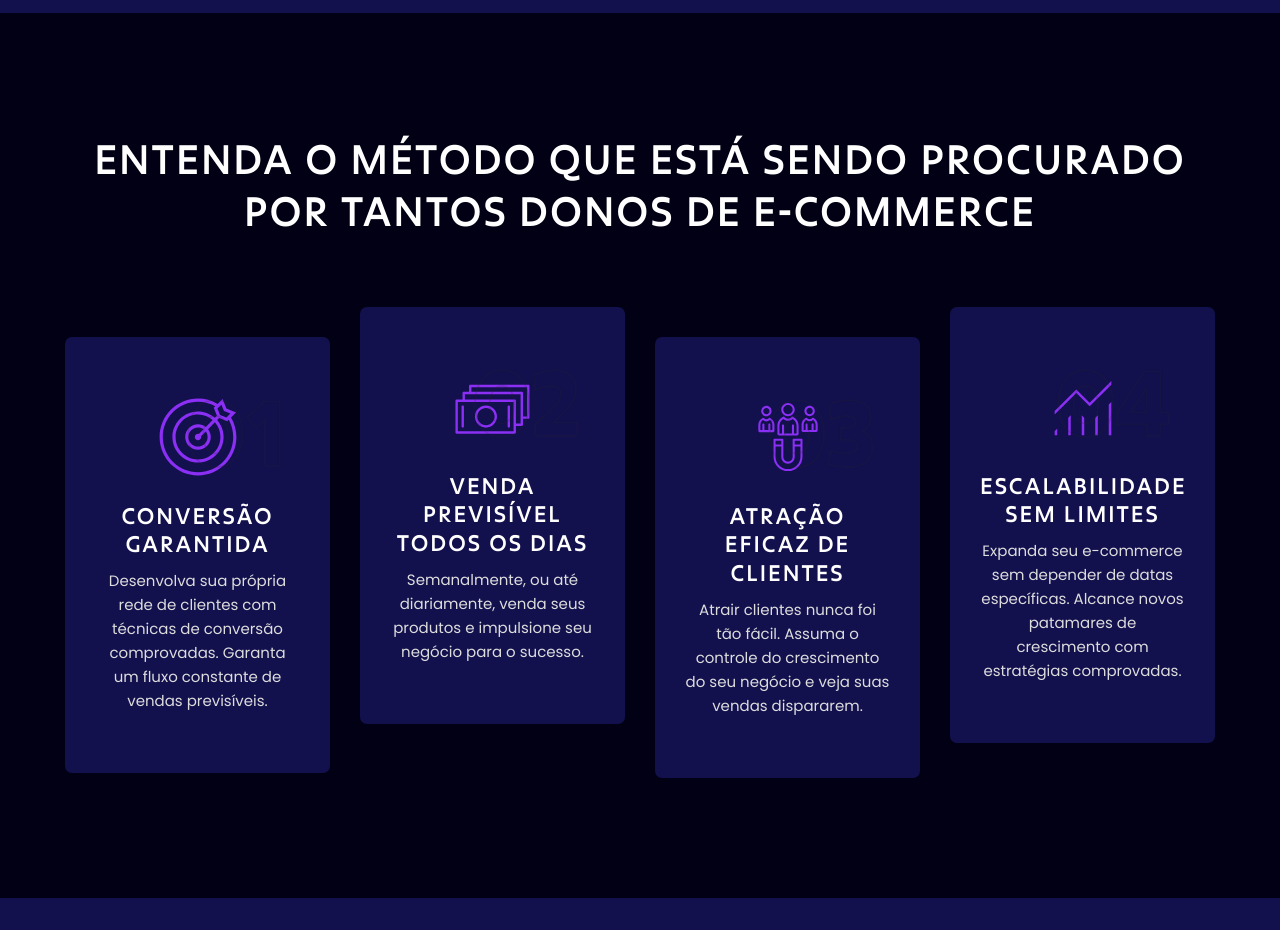
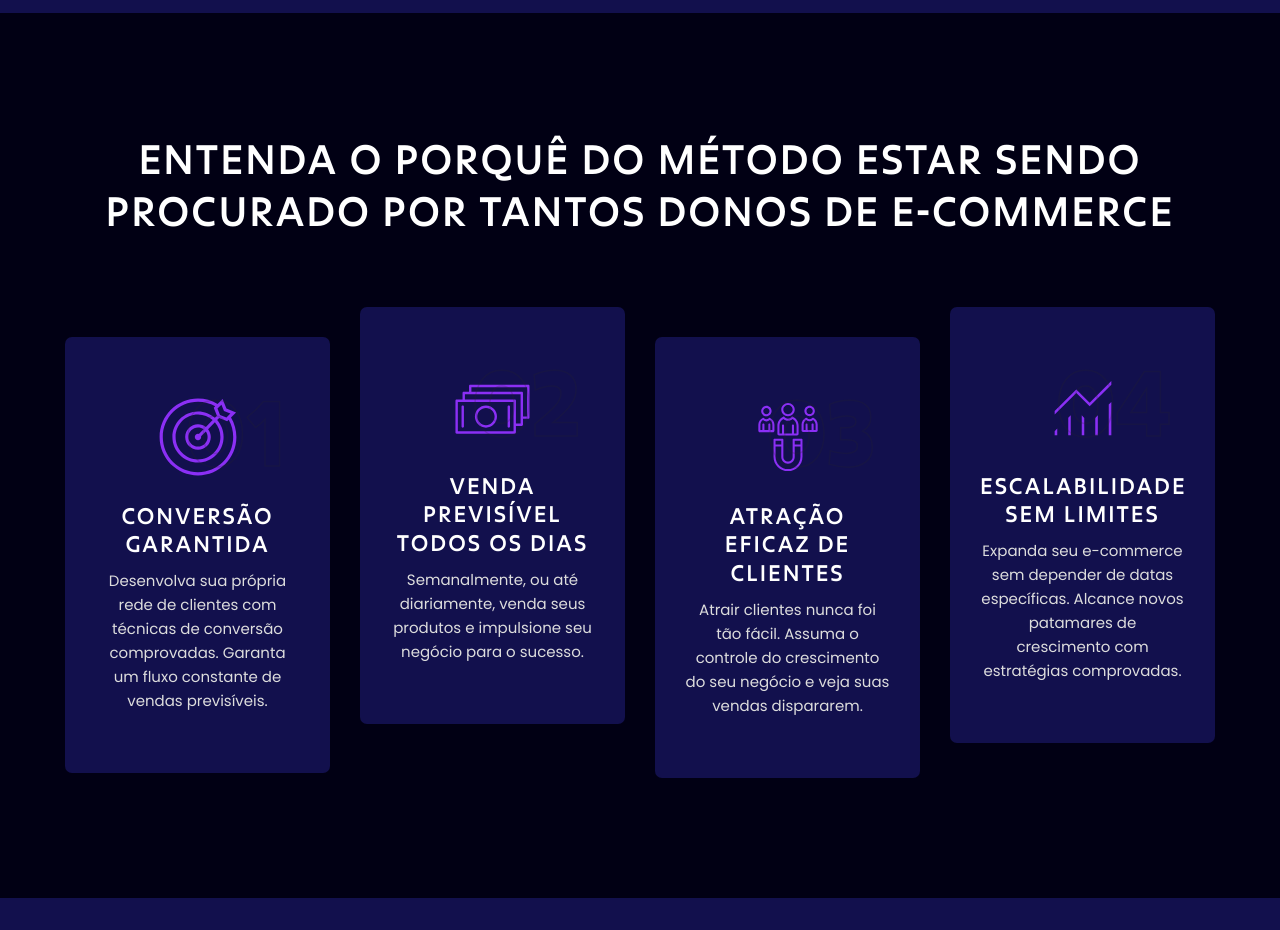
Before and after one commit to YomiFabio/fapas, a plain HTML site: page index.html in a window 1280 px wide. Shown: the part 1780-2710 px from the top of the page. Drawn offline with Linux system fonts and the light colour scheme.

Commit message:
icons edition

```diff
--- a/index.html
+++ b/index.html
@@ -152,7 +152,7 @@
                 <!-- Service -->
                 <div class="container section-margin">
                     <div class="section-title mb-70 text-center d-flex flex-column">
-                        <h2 class="title-h2 text-upper">Entenda o método que está sendo procurado por tantos donos de e-commerce</h2>
+                        <h2 class="title-h2 text-upper">Entenda o porquê do método estar sendo procurado por tantos donos de e-commerce</h2>
                     </div>
                     <div class="list-with-number icon-top dsn-icon-theme-color text-center">
                         <div class="dsn-service d-grid grid-lg-4 grid-md-2 grid-sm-1 dsn-masonry-grid dsn-isotope"
```
